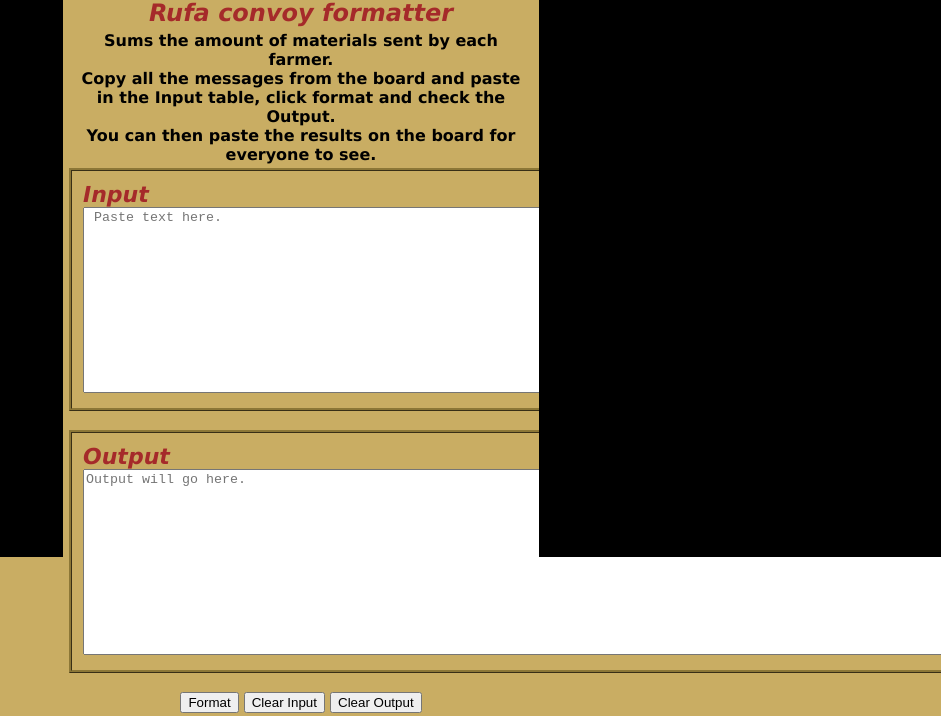
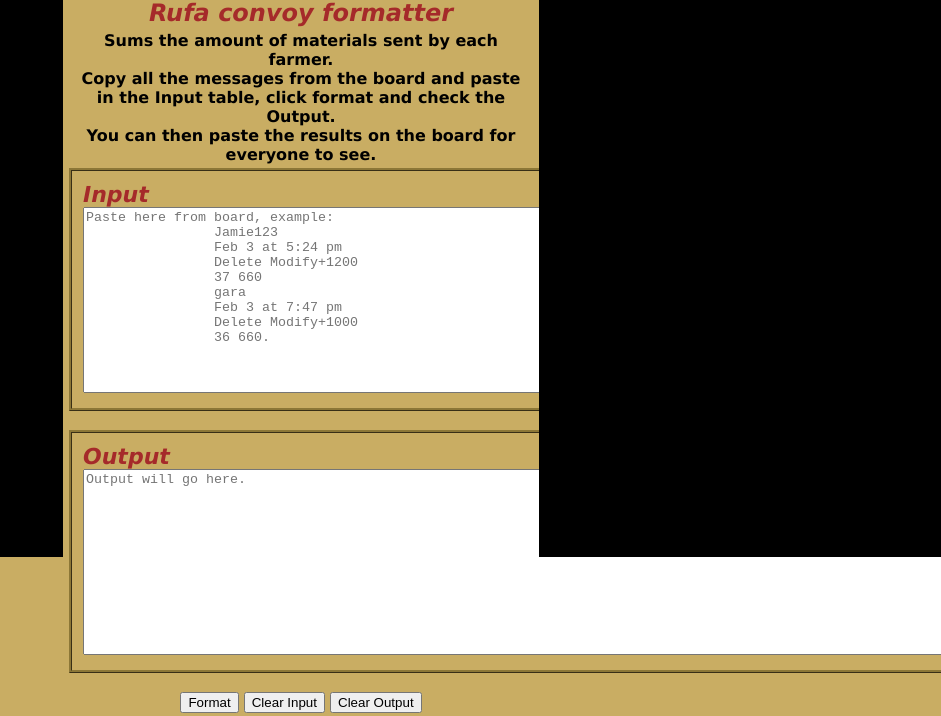
Before and after one commit to f1nrod/RufaTools, a plain HTML site: page index.html in a window 1280 px wide. Shown: the part 243-959 px from the top of the page, without its empty margins (339-1280 px from the left). Drawn offline with Linux system fonts and the light colour scheme.

Commit message:
Update index.html

```diff
--- a/index.html
+++ b/index.html
@@ -41,7 +41,15 @@
         <table cellspacing="10" style="font-size: 1em; border:ridge;border-color: #8c7737;">
             <td align="left">
                 <span class="title">Input</span><br>
-                <textarea id="input" cols="150" rows="12" placeholder=" Paste text here."></textarea><br>
+                <textarea id="input" cols="150" rows="12" placeholder="Paste here from board, example:
+                Jamie123
+                Feb 3 at 5:24 pm
+                Delete Modify+1200
+                37 660
+                gara
+                Feb 3 at 7:47 pm
+                Delete Modify+1000
+                36 660."></textarea><br>
             </td>
         </table>
         <br>
```
